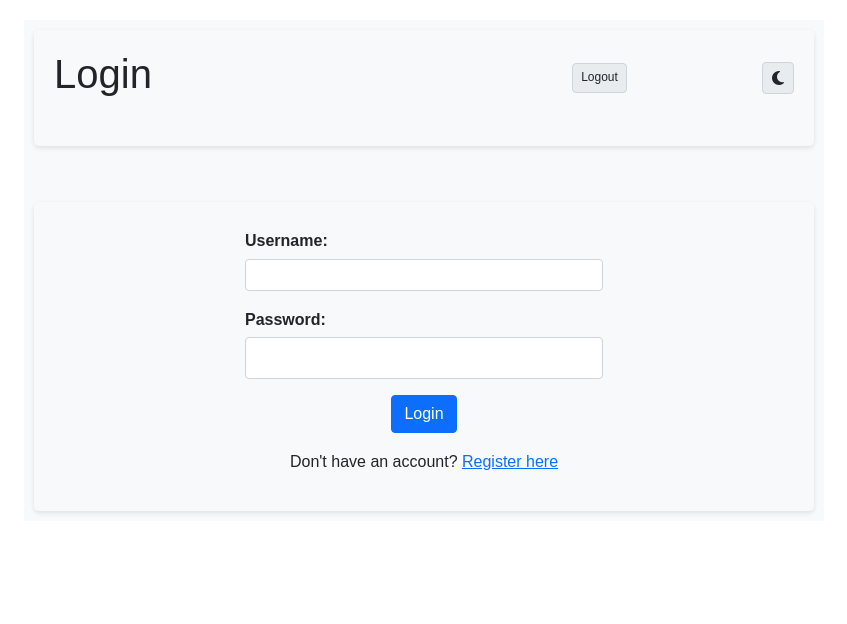
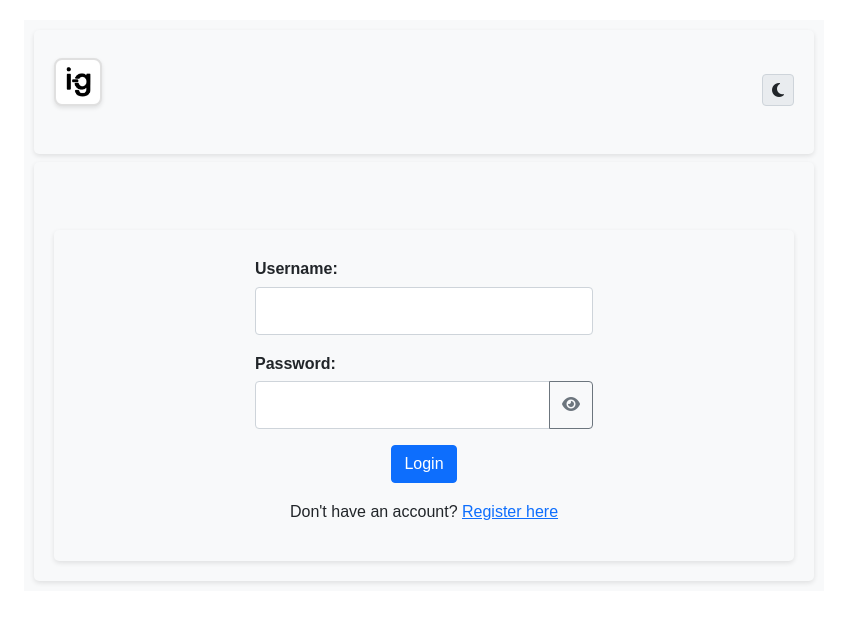
Before and after one commit to 151henry151/invoice-gen, a Flask app: page /login in a window 1280 px wide. Shown: the top 624 px of the page, without its empty margins (216-1063 px from the left). Run offline with Flask 3, Linux system fonts and the light colour scheme.

Commit message:
Allow login with username or email; move and rename logo files; update logo references and header layout

```diff
--- a/app.py
+++ b/app.py
@@ -176,18 +176,18 @@ def register():
 @app.route('/login', methods=['GET', 'POST'])
 def login():
     if request.method == 'POST':
-        username = request.form['username']
+        username_or_email = request.form['username']
         password = request.form['password']
 
         conn = get_db()
-        user = conn.execute('SELECT * FROM users WHERE username = ?', (username,)).fetchone()
+        user = conn.execute('SELECT * FROM users WHERE username = ? OR email = ?', (username_or_email, username_or_email)).fetchone()
 
         if user and check_password_hash(user['password'], password):
             session['user_id'] = user['id']
             session['username'] = user['username']
             return redirect(url_for('dashboard'))
 
-        flash('Invalid username or password!')
+        flash('Invalid username/email or password!')
     return render_template('login.html')
 
 @app.route('/logout')
--- a/templates/base.html
+++ b/templates/base.html
@@ -12,23 +12,25 @@
 <body>
     <div class="page-wrapper">
         <div class="container">
-            <div class="header">
-                <h1>{% block page_title %}Invoice Generator{% endblock %}</h1>
-                <div class="header-divider"></div>
-                <div class="page-subtitle">{% block page_subtitle %}{% endblock %}</div>
-                <div class="user-info">
-                    <span>{{ session.username }}</span>
-                    <a href="{{ url_for('logout') }}" class="logout-button">Logout</a>
+            <div class="header d-flex align-items-end justify-content-between w-100" style="min-height:60px; padding: 0.5rem 0;">
+                <div class="header-logo-container ms-0">
+                    <img src="{{ url_for('static', filename='logos/ig-logo.png') }}" alt="Invoice Generator Logo" class="img-fluid logo-img logo-img-light">
+                    <img src="{{ url_for('static', filename='logos/ig-logo-dark.png') }}" alt="Invoice Generator Logo Dark" class="img-fluid logo-img logo-img-dark">
                 </div>
-                <div class="header-buttons">
-                    <button id="theme-toggle" class="theme-toggle" title="Toggle dark/light theme">
+                <div class="d-flex align-items-center gap-2 ms-auto">
+                    {% if session.username %}
+                        <span class="username-text">{{ session.username }}</span>
+                        <a href="{{ url_for('logout') }}" class="btn btn-outline-secondary btn-sm ms-2">Logout</a>
+                    {% endif %}
+                    <button id="theme-toggle" class="theme-toggle btn btn-outline-secondary btn-sm ms-2" title="Toggle dark/light theme">
                         <i class="fas fa-moon"></i>
                     </button>
                 </div>
             </div>
         </div>
-
-        {% block content %}{% endblock %}
+        <div class="container">
+            {% block content %}{% endblock %}
+        </div>
     </div>
 
     {% block scripts %}{% endblock %}
@@ -57,5 +59,54 @@
             themeIcon.className = theme === 'dark' ? 'fas fa-sun' : 'fas fa-moon';
         }
     </script>
+    <style>
+        .header {
+            width: 100%;
+            left: 0;
+            position: relative;
+            background: transparent;
+            padding: 0.5rem 0;
+        }
+        .header-logo-container {
+            width: 48px;
+            height: 48px;
+            padding: 4px;
+            background-color: #fff;
+            border-radius: 8px;
+            box-shadow: 0 2px 4px rgba(0, 0, 0, 0.1);
+            display: flex;
+            align-items: center;
+            justify-content: center;
+            border: 2px solid #e0e0e0;
+            margin-left: 0;
+        }
+        .header-logo-container .logo-img {
+            max-width: 100%;
+            max-height: 100%;
+            object-fit: contain;
+            display: none;
+        }
+        .header-logo-container .logo-img-light {
+            display: block;
+        }
+        [data-theme="dark"] .header-logo-container {
+            background-color: #444;
+            border: 2px solid #888;
+            box-shadow: 0 2px 8px rgba(0,0,0,0.4);
+        }
+        [data-theme="dark"] .header-logo-container .logo-img-light {
+            display: none;
+        }
+        [data-theme="dark"] .header-logo-container .logo-img-dark {
+            display: block;
+        }
+        .username-text {
+            font-weight: 500;
+            color: #333;
+        }
+        [data-theme="dark"] .username-text {
+            color: #e9ecef;
+        }
+    </style>
 </body>
 </html>
--- a/templates/login.html
+++ b/templates/login.html
@@ -5,7 +5,7 @@
 {% block page_title %}Login{% endblock %}
 
 {% block content %}
-<div class="container mt-5"> {# Using Bootstrap's container and margin-top utility #}
+<div class="container mt-5">
     <div class="row justify-content-center">
         <div class="col-md-6">
             {% with messages = get_flashed_messages(with_categories=true) %}
@@ -17,18 +17,23 @@
             {% endwith %}
 
             <form method="POST" action="{{ url_for('login') }}">
-                <div class="form-group mb-3"> {# Using Bootstrap's form-group and margin-bottom utility #}
+                <div class="form-group mb-3">
                     <label for="username">Username:</label>
-                    <input type="text" id="username" name="username" class="form-control" required> {# Added form-control class #}
+                    <input type="text" id="username" name="username" class="form-control form-control-lg dark-mode-input" required>
                 </div>
 
                 <div class="form-group mb-3">
                     <label for="password">Password:</label>
-                    <input type="password" id="password" name="password" class="form-control" required> {# Added form-control class #}
+                    <div class="input-group">
+                        <input type="password" id="password" name="password" class="form-control form-control-lg dark-mode-input" required>
+                        <button class="btn btn-outline-secondary dark-mode-input" type="button" id="togglePassword">
+                            <i class="fas fa-eye"></i>
+                        </button>
+                    </div>
                 </div>
 
                 <div class="form-group text-center">
-                    <button type="submit" class="btn btn-primary">Login</button> {# Using Bootstrap's button classes #}
+                    <button type="submit" class="btn btn-primary">Login</button>
                 </div>
             </form>
 
@@ -40,6 +45,49 @@
 </div>
 {% endblock %}
 
+{% block extra_head %}
+<style>
+    [data-theme="dark"] .dark-mode-input {
+        background-color: #2b3035 !important;
+        border-color: #495057 !important;
+        color: #e9ecef !important;
+    }
+
+    [data-theme="dark"] .dark-mode-input:focus {
+        background-color: #2b3035 !important;
+        border-color: #6c757d !important;
+        color: #e9ecef !important;
+        box-shadow: 0 0 0 0.25rem rgba(108, 117, 125, 0.25) !important;
+    }
+
+    [data-theme="dark"] .btn-outline-secondary {
+        color: #e9ecef !important;
+        border-color: #495057 !important;
+    }
+
+    [data-theme="dark"] .btn-outline-secondary:hover {
+        background-color: #495057 !important;
+        color: #fff !important;
+    }
+</style>
+{% endblock %}
+
 {% block scripts %}
-{{ super() }} {# Important to include scripts from base.html if any are added there later #}
+{{ super() }}
+<script>
+    document.getElementById('togglePassword').addEventListener('click', function() {
+        const passwordInput = document.getElementById('password');
+        const icon = this.querySelector('i');
+
+        if (passwordInput.type === 'password') {
+            passwordInput.type = 'text';
+            icon.classList.remove('fa-eye');
+            icon.classList.add('fa-eye-slash');
+        } else {
+            passwordInput.type = 'password';
+            icon.classList.remove('fa-eye-slash');
+            icon.classList.add('fa-eye');
+        }
+    });
+</script>
 {% endblock %}
```
Also changed, not shown: templates/register.html (+25 -4 lines), i-g-logo.png (deleted), invoice_gen.db, static/i-g-logo.png (deleted), static/logos/ig-logo-dark.png (added), static/logos/ig-logo.png (added), 2 other files.
